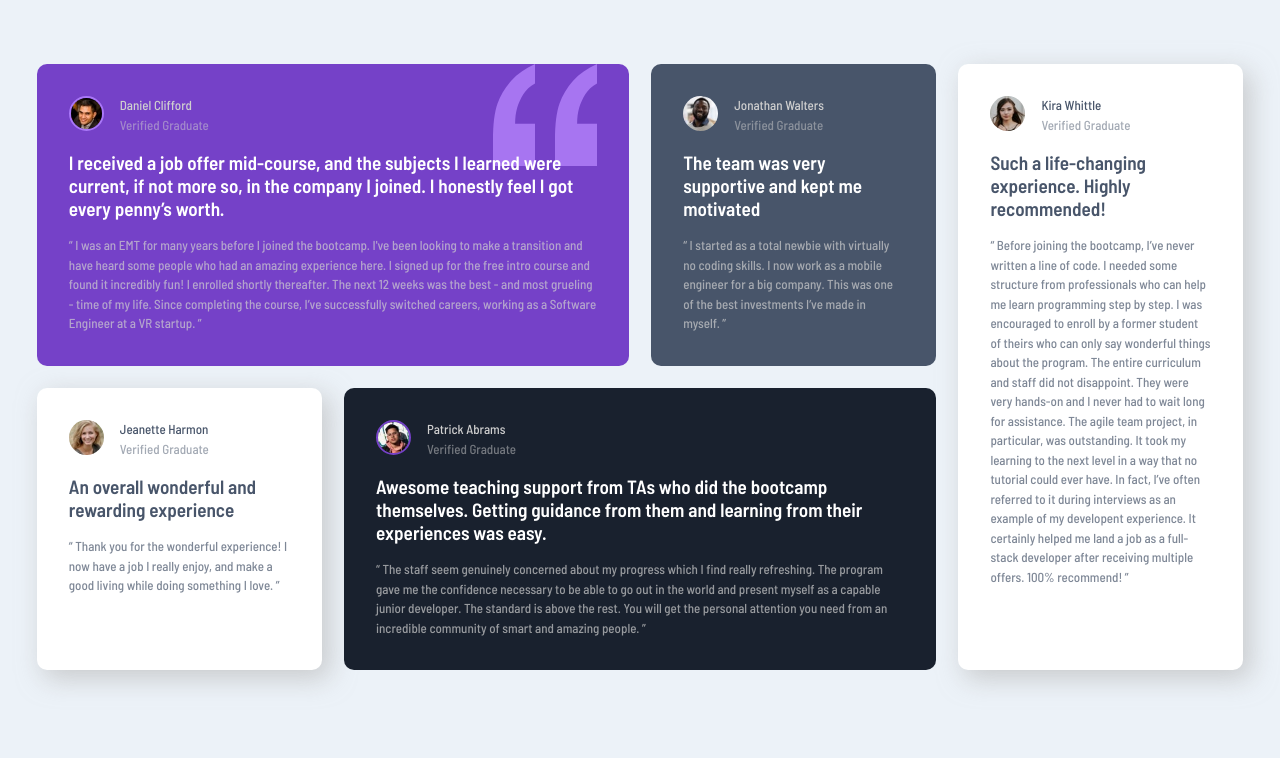
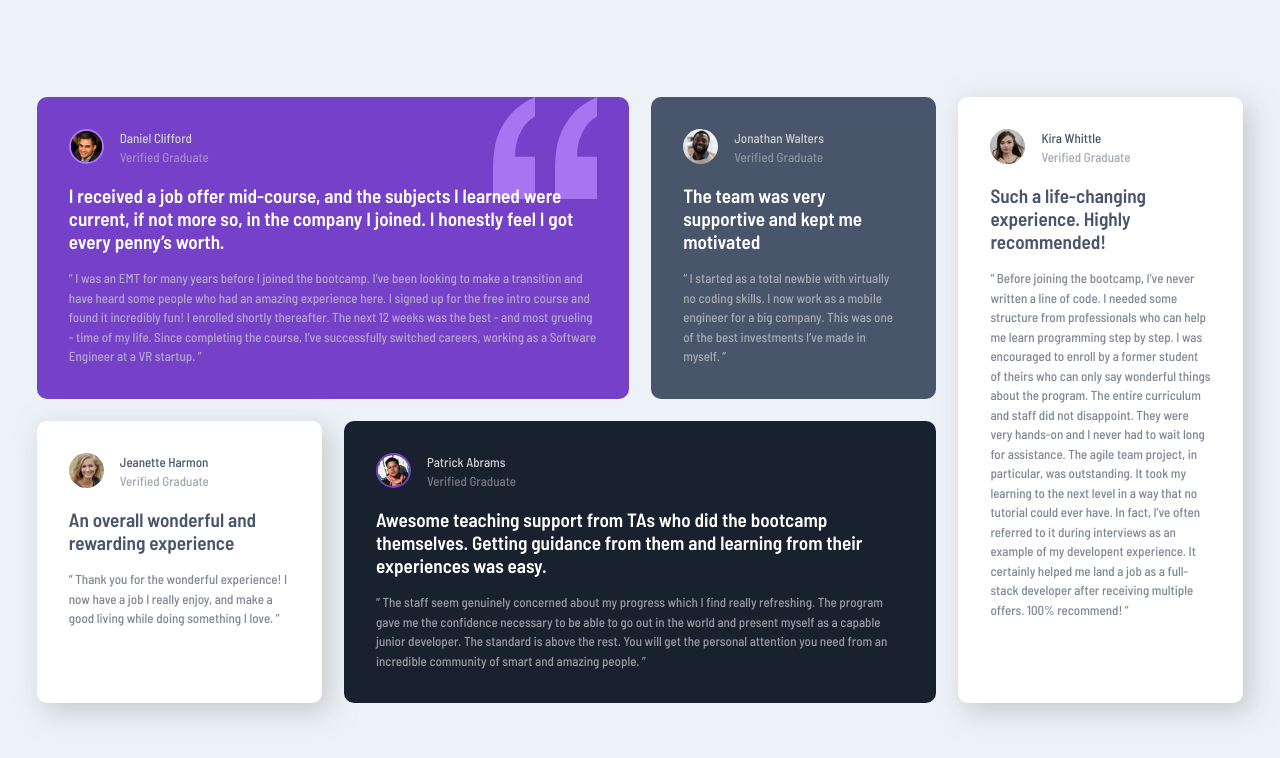
Before and after one commit to JasonMitchell02/testimonials-grid-section-main, a plain HTML site: page index.html in a window 1280 px wide. Drawn offline with Linux system fonts and the light colour scheme.

Commit message:
third commit

```diff
--- a/styles.css
+++ b/styles.css
@@ -67,6 +67,8 @@
 }
 
 body {
+    min-height: 100vh;
+    place-content: center;
     background-color: var(--background);
     font-family: var(--fm-main);
     font-size: 0.813rem;
@@ -79,9 +81,10 @@ body {
 .container {
   display: grid;
   gap: 1.4rem;
+  max-width: 1300px;
 }
 
-@media (min-width: 550px) {
+@media (min-width: 700px) {
   .container {
     grid-template-columns: 1fr 1fr;
   }
```
